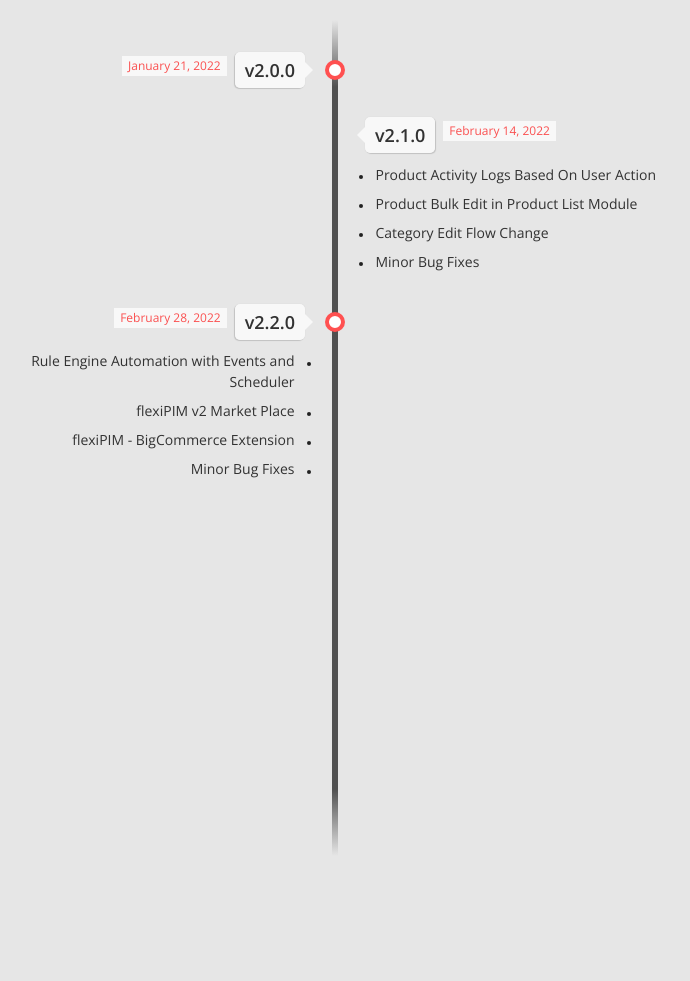
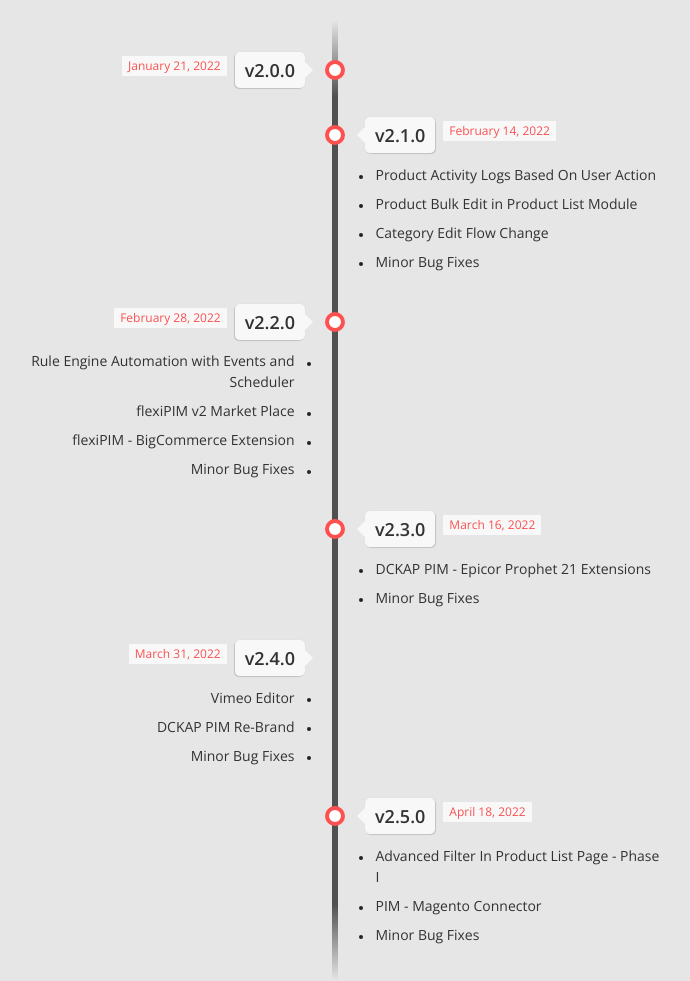
Before and after one commit to gitdckap/flexipim-roadmap, a plain HTML site: page index.html in a window 1280 px wide. Shown: the whole page, without its empty margins (305-995 px from the left). Before the commit the page ends 856 px from the top, so only its background shows below. Drawn offline with nearby package versions, Linux system fonts and the light colour scheme.

Commit message:
Update index.html

```diff
--- a/index.html
+++ b/index.html
@@ -31,7 +31,7 @@
         </div>
     </li>
 
-    <li class="active" id="v2.1.0">
+    <li id="v2.1.0">
         <div class="direction-r">
             <div class="flag-wrapper">
                 <span class="flag">v2.1.0</span>
@@ -65,6 +65,53 @@
         </div>
     </li>
 
+    <li  id="v2.3.0">
+        <div class="direction-r">
+            <div class="flag-wrapper">
+                <span class="flag">v2.3.0</span>
+                <span class="time-wrapper"><span class="time">March 16, 2022</span></span>
+            </div>
+            <div class="desc">
+                <ul>
+                    <li>DCKAP PIM - Epicor Prophet 21 Extensions</li>
+                    <li>Minor Bug Fixes</li>
+                </ul>
+            </div>
+        </div>
+    </li>
+
+    <li class="active" id="v2.4.0">
+        <div class="direction-l">
+            <div class="flag-wrapper">
+                <span class="flag">v2.4.0</span>
+                <span class="time-wrapper"><span class="time">March 31, 2022</span></span>
+            </div>
+            <div class="desc">
+                <ul>
+                    <li>Vimeo Editor</li>
+                    <li>DCKAP PIM Re-Brand</li>
+                    <li>Minor Bug Fixes</li>
+                </ul>
+            </div>
+        </div>
+    </li>
+
+     <li  id="v2.5.0">
+        <div class="direction-r">
+            <div class="flag-wrapper">
+                <span class="flag">v2.5.0</span>
+                <span class="time-wrapper"><span class="time">April 18, 2022</span></span>
+            </div>
+            <div class="desc">
+                <ul>
+                    <li>Advanced Filter In Product List Page - Phase I</li>
+                    <li>PIM - Magento Connector</li>
+                    <li>Minor Bug Fixes</li>
+                </ul>
+            </div>
+        </div>
+    </li>
+
 </ul>
 
 <script src="https://code.jquery.com/jquery-3.6.0.min.js"></script>
```
